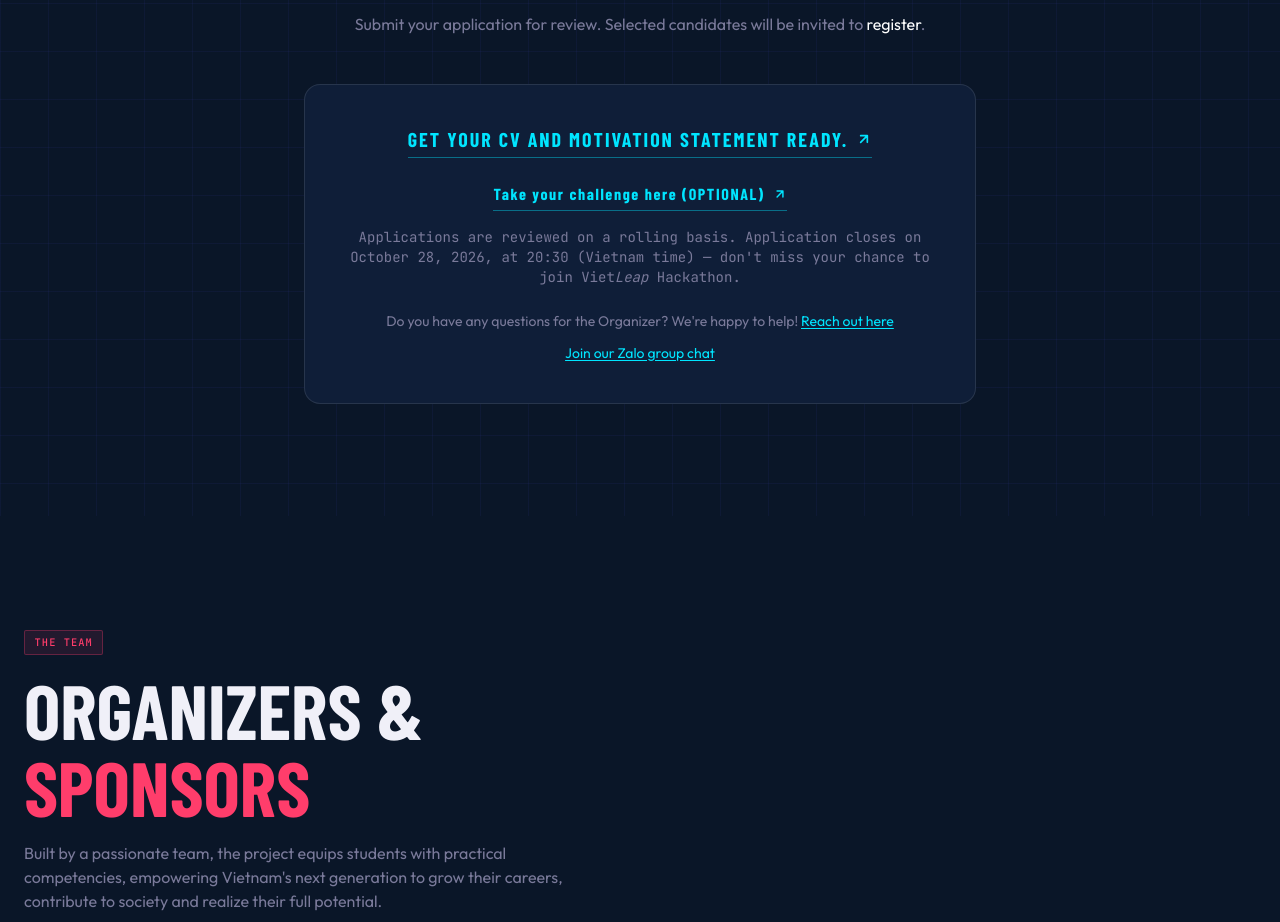
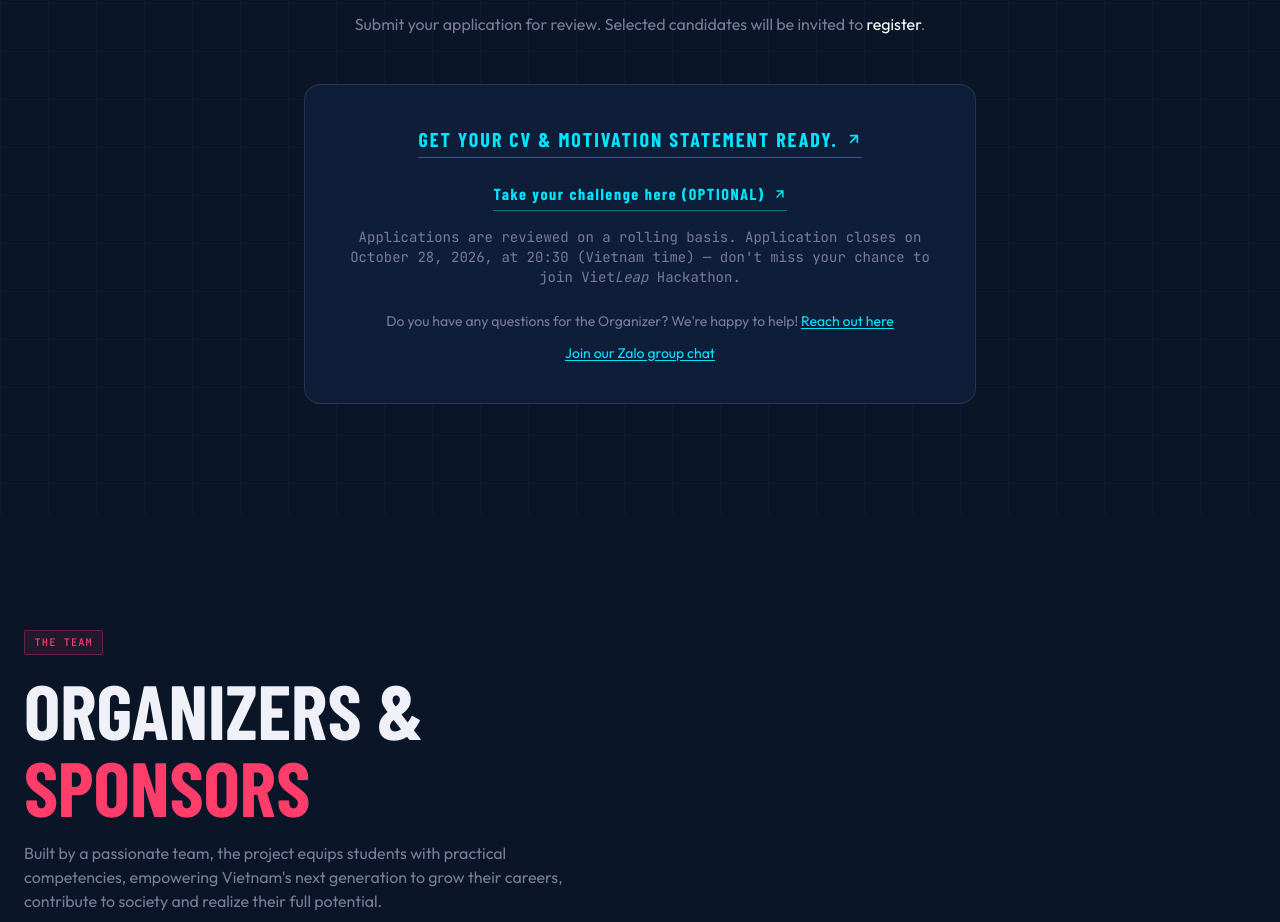
Before and after one commit to nhuynghu/vietleap, a React (Vite) app: page / in a window 1280 px wide. Shown: the part 3880-4802 px from the top of the page. Built offline with nearby package versions, Linux system fonts and the light colour scheme; the HTML template or start-up script is replaced by a standard one; a web font is replaced by a local one.

Commit message:
Update App.tsx

```diff
--- a/src/App.tsx
+++ b/src/App.tsx
@@ -365,7 +365,7 @@ function Register() {
             rel="noopener noreferrer"
             className="inline-flex items-center gap-2 text-[#00e5ff] hover:text-white font-display font-bold text-xl uppercase tracking-widest transition-colors border-b border-[#00e5ff]/40 hover:border-white/60 pb-1"
           >
-            Get your CV and motivation statement ready.
+            Get your CV & motivation statement ready.
             <svg width="16" height="16" viewBox="0 0 24 24" fill="none" stroke="currentColor" strokeWidth="2.5" strokeLinecap="round" strokeLinejoin="round">
               <path d="M7 17L17 7M7 7h10v10"/>
             </svg>
```
